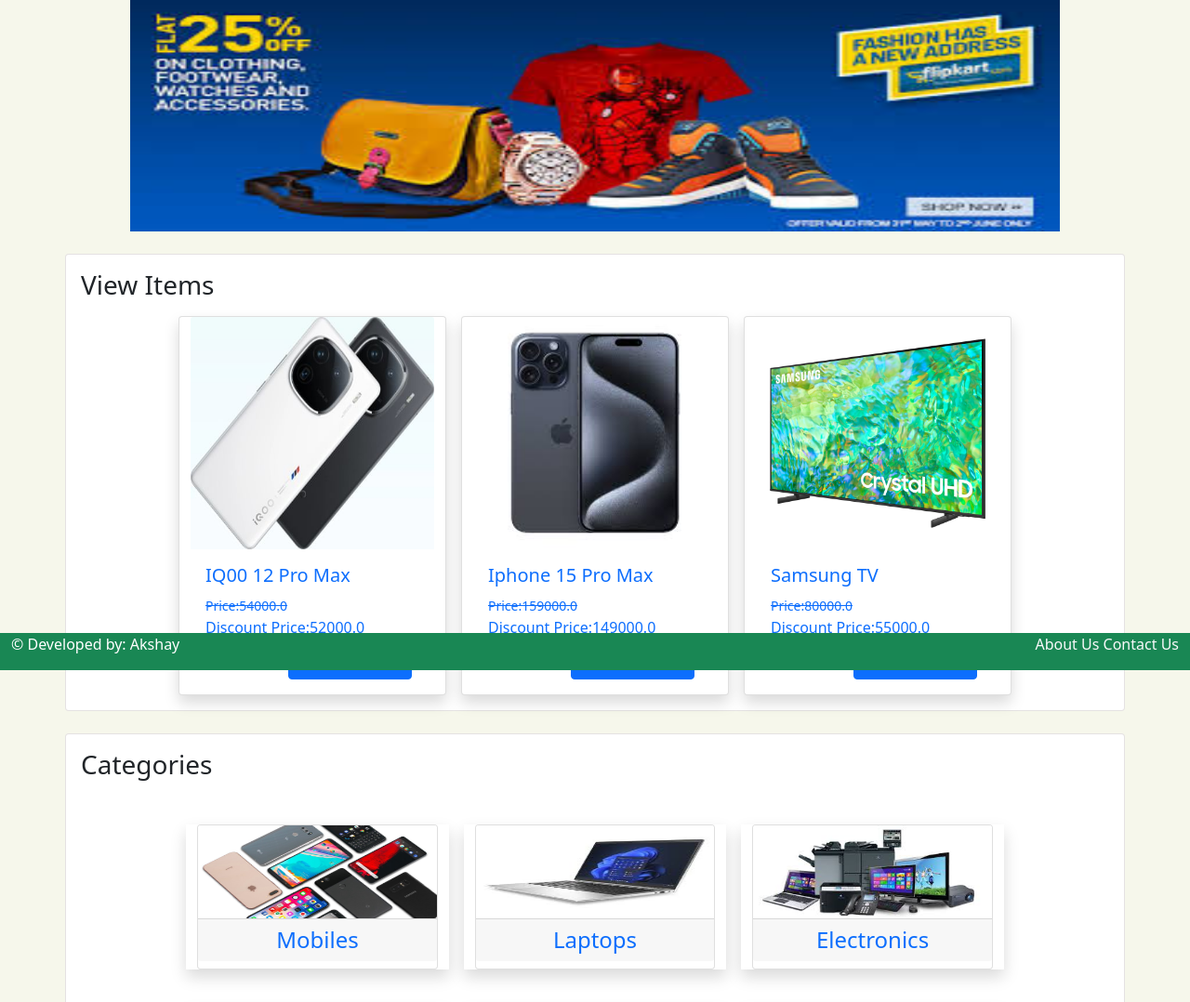
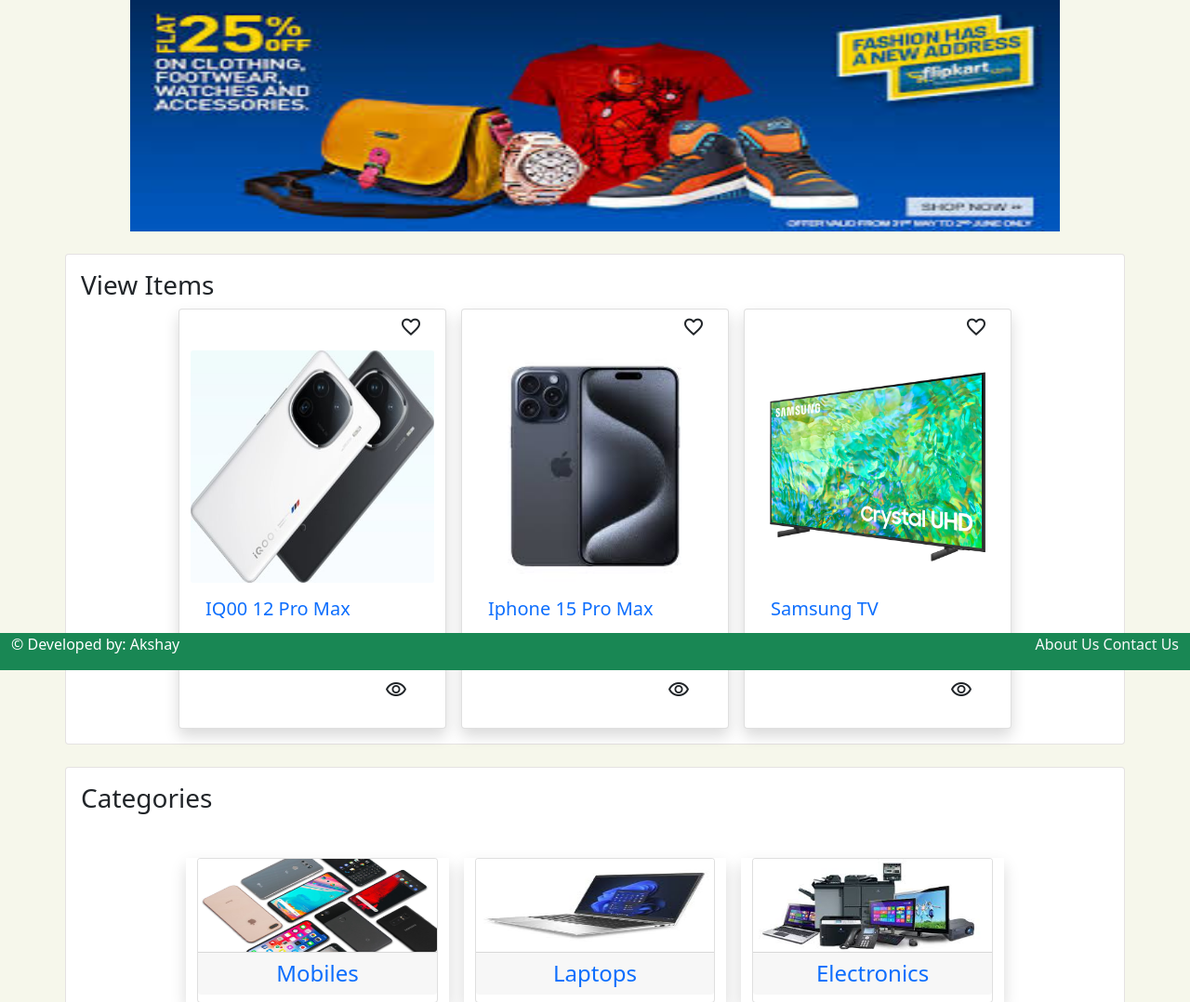
Before and after one commit to akshay55518/GoKart, a Django app: page / in a window 1280 px wide. Shown: the part 79-1157 px from the top of the page at 93% size. Run offline with Django 5.2, Linux system fonts and the light colour scheme; data comes from the database, SQL or seed files in the repository; both versions use the stored data as it was after the commit; some libraries are stand-ins or nearby versions.

Commit message:
no new changes

```diff
--- a/Gokart/models.py
+++ b/Gokart/models.py
@@ -90,12 +90,16 @@
 
 class Payment(models.Model):
     user=models.ForeignKey(User,on_delete=models.CASCADE)
-    amount=models.FloatField()
+    amount=models.IntegerField()
     razorpay_order_id=models.CharField(max_length=100,blank=True,null=True)
     razorpay_payment_status=models.CharField(max_length=100,blank=True,null=True)
     razorpay_payment_id=models.CharField(max_length=100,blank=True,null=True)
     paid=models.BooleanField(default=False)
 
+# PAYMENT=(
+#     ("COD","Cash on Delivery"),
+#     ("RazorPay","RazorPay"),
+# )
 
 class OrderPlaced(models.Model):
     user=models.ForeignKey(User,on_delete=models.CASCADE)
@@ -104,6 +108,7 @@
     quantity=models.PositiveBigIntegerField(default=1)
     ordered_date=models.DateTimeField(auto_now_add=True)
     status=models.CharField(max_length=50,choices=STATUS,default='')
+    # payment=models.CharField(max_length=100,choices=PAYMENT)
     payment=models.ForeignKey(Payment,on_delete=models.CASCADE,default='')
     @property
     def total_cost(self):
--- a/Gokart/templates/app/home.html
+++ b/Gokart/templates/app/home.html
@@ -36,9 +36,15 @@
     <h3>View Items</h3>
     <div class="row gap-3 d-flex justify-content-center ">
         {% for product in product %}
-    <div class="card shadow mt-2 card1" style="width: 18rem;">
+    <div class="card shadow object-fit-contain " style="width: 18rem;">
+        <div class="d-flex justify-content-end ">
+            <a href="" class="btn">
+            <span class="material-symbols-outlined">
+            favorite
+            </span></a>
+        </div>
         <a href="{% url 'product-detail' product.id %}" class="text-decoration-none text-bg-dark ">
-            <img src="{{product.product_image.url}}" class="card-img-top" alt="{{product.title}}" width="auto" height="250px">
+            <img src="{{product.product_image.url}}" class="card-img" alt="{{product.title}}" width="auto" height="250px">
             <div class="card-body">
               <h5 class="card-title">{{product.title}}</h5>
               <div>
@@ -46,15 +52,17 @@
                 <p class="card-text">Discount Price:{{product.discount_price}}</p>
               </div>
 
-              <div class="d-flex justify-content-around ">
-                <a href="" class="btn">
-                    <span class="material-symbols-outlined">
-                    favorite
-                    </span></a>
-                    <a href="{% url 'add-to-cart' %}" class="btn btn-primary">
+              <div class="d-flex justify-content-between">
+                <div>
+
+                </div>
+                <div>
+                    <a href="{% url 'product-detail' product.id %}" class="btn ">
                         <span class="material-symbols-outlined">
-                        shopping_cart
-                        </span>Add to cart</a>
+                            visibility
+                        </span>
+                    </a>
+                </div>
               </div>
             </div>
         </a>
--- a/Gokart/views.py
+++ b/Gokart/views.py
@@ -216,22 +216,20 @@
         user=request.user
         add=Customer.objects.filter(user=user)
         cart_item=Cart.objects.filter(user=user)
-        amount=0
+        famount=0
         for p in cart_item:
             value=p.quantity*p.product.discount_price
-            amount=amount+value
-        if amount>1000:
-            totalamount=amount
-        elif amount==0:
+            famount=famount+value
+        if famount>1000:
+            totalamount=famount
+        elif famount==0:
             totalamount=0
         else:
-            totalamount=amount+100
-        return render(request,'app/checkout.html',locals())
-
-    elif request.method=='POST':
-        razoramount=int(totalamount*1000)
+            totalamount=famount+100
+        totalamount1=totalamount*100
+        razoramount=int(totalamount1)
         client=razorpay.Client(auth=(settings.RAZOR_KEY_ID,settings.RAZOR_KEY_SECRET))
-        data={'amount':razoramount,'currency':'INR','receipt':'order_rcptid_12'}
+        data={'amount': razoramount,'currency':'INR','receipt':'order_rcptid_12'}
         payment_response=client.order.create(data=data)
         print(payment_response)
         order_id=payment_response['id']
@@ -243,7 +241,8 @@
                 razorpay_payment_status=order_status,
             )
             payment.save()
-        return redirect('orders')
+        return render(request,'app/checkout.html',locals())
+
     # elif request.method=='POST':
     #     user=request.user
     #     customer=Customer.objects.filter(user=user)
@@ -252,15 +251,13 @@
     #         OrderPlaced(user=user,customer=customer,product=c.product,quantity=c.quantity,payment="done").save()
     #     c.delete()
 
-    return render(request,'app/checkout.html',locals())
-
 def payment_done(request):
     order_id=request.GET.get('order_id')
     payment_id=request.GET.get('payment_id')
     cust_id=request.GET.get('cust_id')
     user=request.user
     customer=Customer.objects.get(id=cust_id)
-    payment=Payment.objectsget(razorpay_order_id=order_id)
+    payment=Payment.objects.get(razorpay_order_id=order_id)
     payment.paid=True
     payment.razorpay_payment_id=payment_id
     payment.save()
```
Also changed, not shown: Gokart/templates/app/checkout.html (+12 -8 lines), Gokart/migrations/0018_alter_payment_amount.py (added), db.sqlite3.
